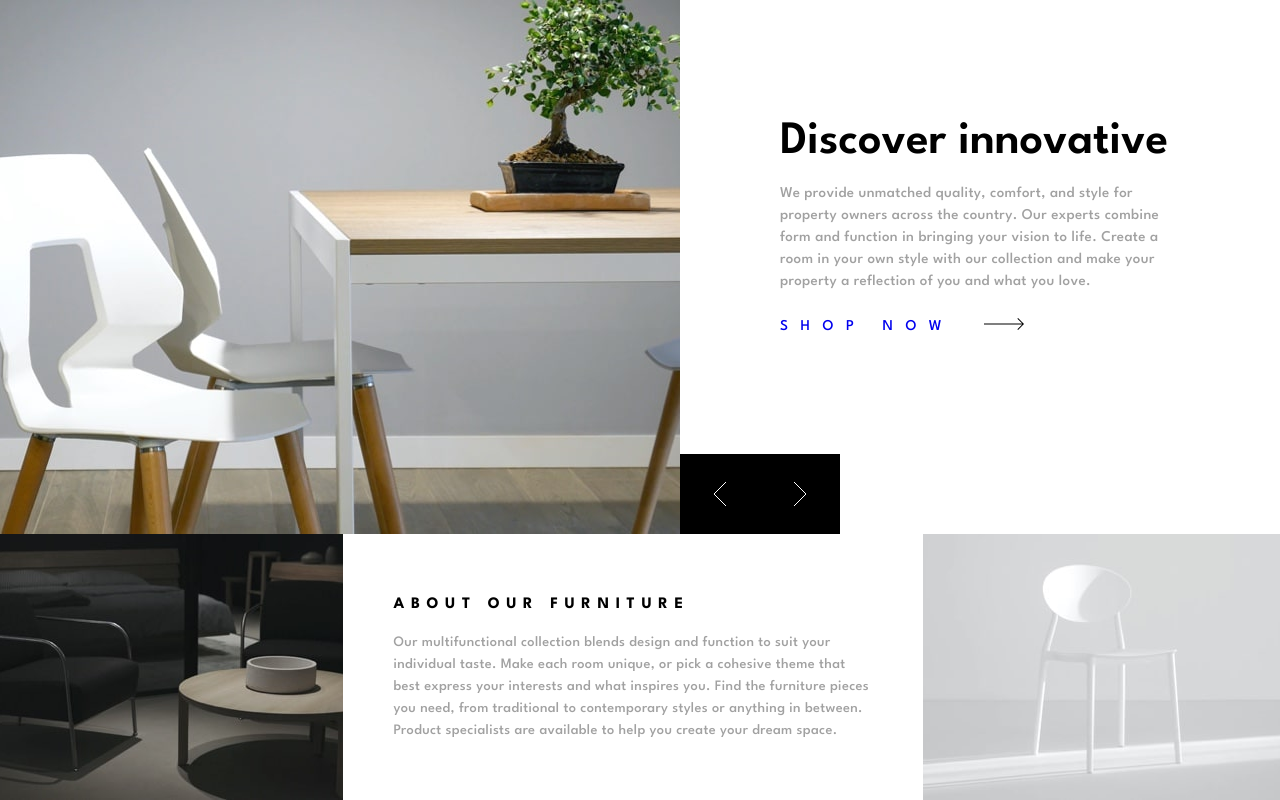
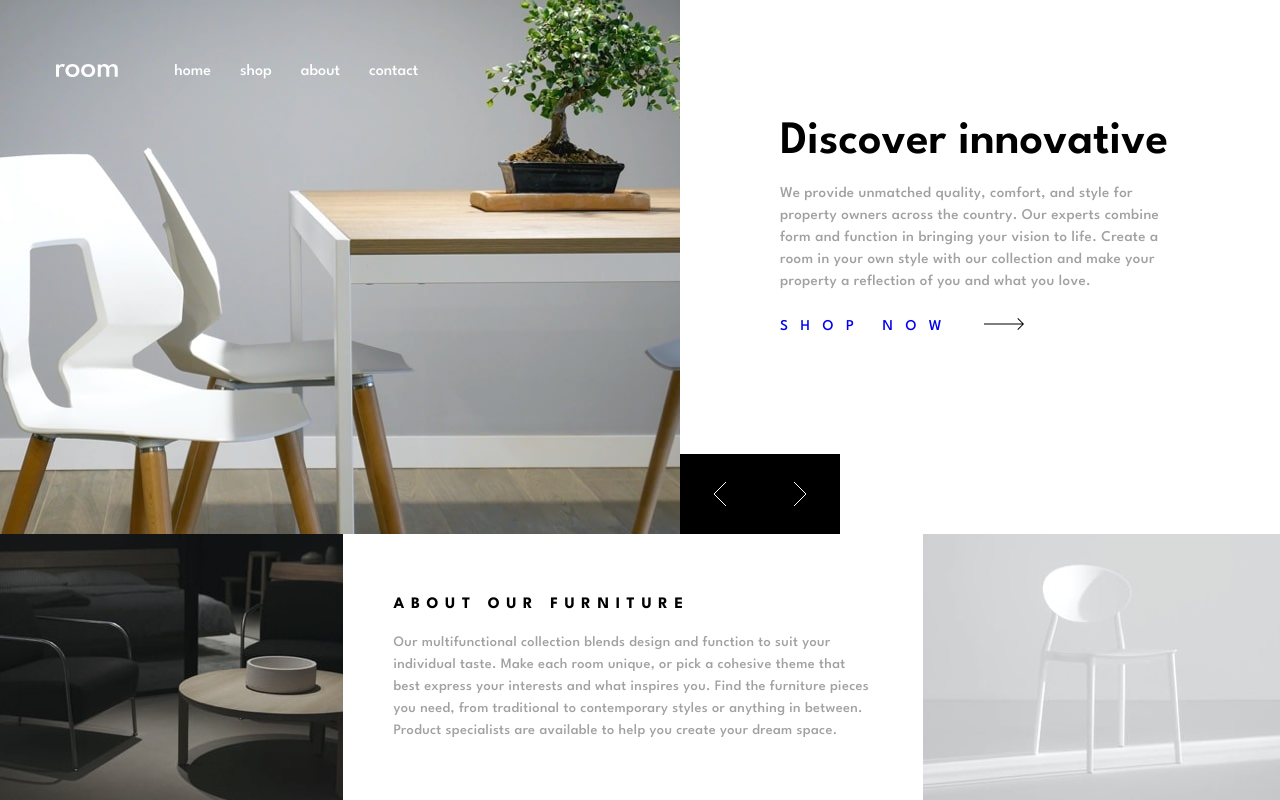
Before and after one commit to thorrellt/room, a React (Vite) app: page / in a window 1280 px wide. Built offline with nearby package versions, Linux system fonts and the light colour scheme.

Commit message:
add navbar

```diff
--- a/src/components/App.jsx
+++ b/src/components/App.jsx
@@ -2,13 +2,15 @@ import { useState } from 'react'
 import '../styles/App.css'
 import Header from './Heading'
 import Footer from './Footing'
+import Navbar from './Navbar'
 
 function App() {
 
   return (
     <div id="App">
-      <Header></Header>
-      <Footer></Footer>
+      <Navbar/>
+      <Header/>
+      <Footer/>
     </div>
   )
 }
--- /dev/null
+++ b/src/components/Navbar.jsx
@@ -0,0 +1,34 @@
+import { useState } from 'react'
+import '../styles/Navbar.css'
+import roomLogo from '../assets/logo.svg'
+
+export default function Navbar() {
+    return(
+        <nav>
+            <img src={roomLogo} alt="" />
+            <ul>
+                <li>
+                    <a href="#">
+                        home
+                    </a>
+                </li>
+                <li>
+                    <a href="#">
+                        shop
+                    </a>
+                </li>
+                <li>
+                    <a href="#">
+                        about
+                    </a>
+                </li>
+                <li>
+                    <a href="#">
+                        contact
+                    </a>
+                </li>
+            </ul>
+        </nav>
+    )
+
+}
--- /dev/null
+++ b/src/styles/Navbar.css
@@ -0,0 +1,34 @@
+nav {
+    width: 22.625rem;
+    position: fixed;
+    display: flex;
+    top: 8%;
+    left: 4.4%;
+    background: none;
+    justify-content: space-between;
+}
+
+nav img {
+    display: inline;
+    height: .813rem;
+    width: 3.875rem;
+}
+
+nav ul{
+    display: flex;
+    top: 8%;
+    left: 4.4%;
+    background: none;
+    width: 15.25rem;
+    justify-content: space-between;
+}
+
+nav ul li{
+    text-decoration: none;
+    color: white;
+}
+
+nav ul li a{
+    text-decoration: none;
+    color: white;
+}
```
